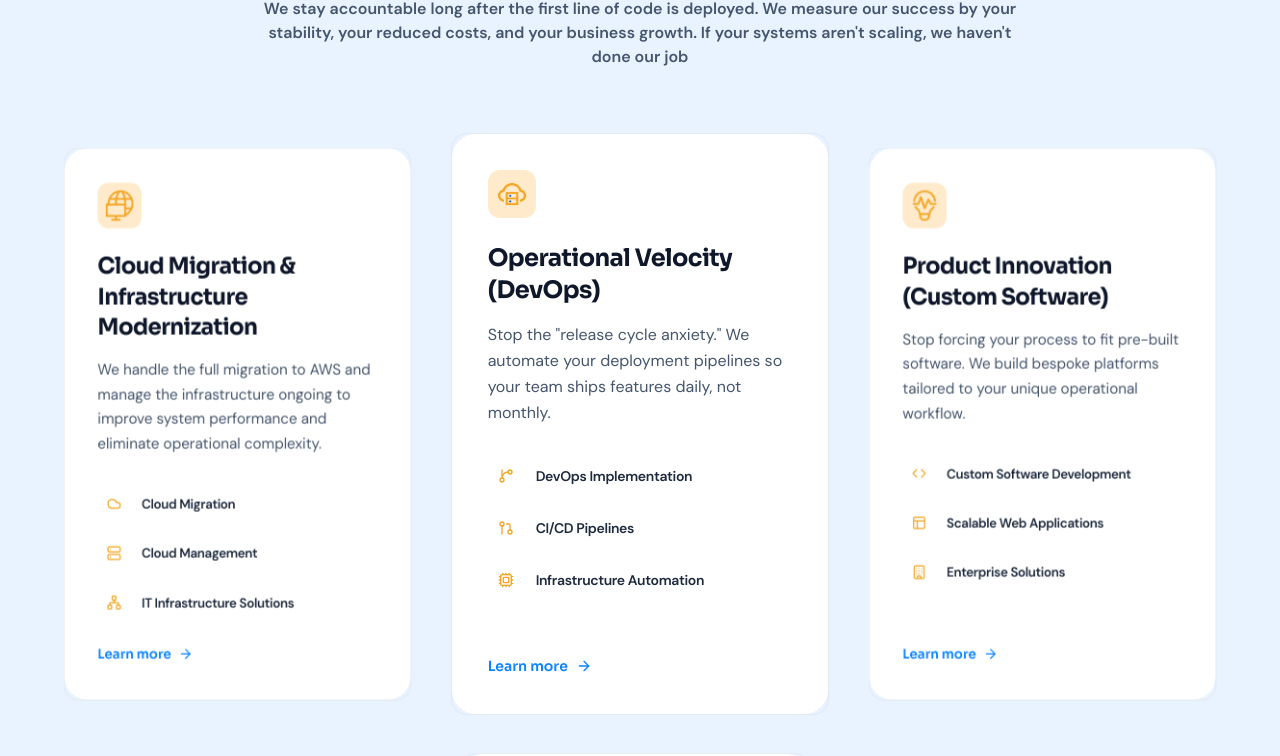
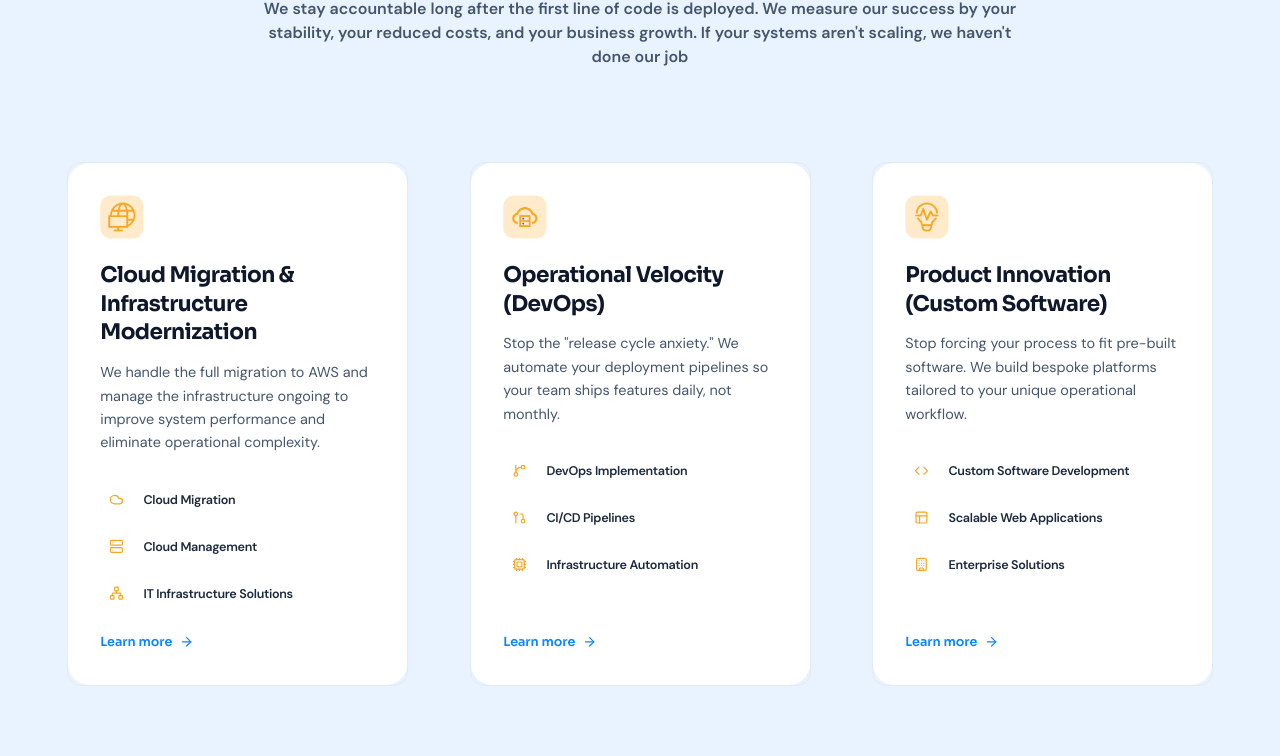
Before and after one commit to ProLaunch-Group/ptech-web, a Next.js app: page / in a window 1280 px wide. Shown: the part 2032-2788 px from the top of the page. Built offline with nearby package versions, Linux system fonts and the light colour scheme.

Commit message:
fix:Update animation variants in serviceCardMotion and animation.ts

```diff
--- a/src/components/module/home/ServiceCardMotion.tsx
+++ b/src/components/module/home/ServiceCardMotion.tsx
@@ -5,12 +5,18 @@ import { motion, useScroll, useTransform } from 'framer-motion';
 import { getDesktopVariants } from '@/libs/animations';
 import { ServiceCardMotionProps } from '@/types/service.types';
 
+
+
+
+
 export default function ServiceCardMotion({
   children,
   index,
 }: ServiceCardMotionProps) {
   const containerRef = useRef<HTMLDivElement>(null);
   const [isMobile, setIsMobile] = useState(false);
+
+
 
   // Calculate if the screen is mobile or desktop and set the state accordingly
   useEffect(() => {
@@ -20,32 +26,34 @@ export default function ServiceCardMotion({
     return () => window.removeEventListener('resize', checkMobile);
   }, []);
 
+
+
   const { scrollYProgress } = useScroll({
     target: containerRef,
     offset: ['start end', 'end start'],
   });
 
-  const isLastCard = index === 2;
+
+
+
 
   // Keeps your animation timing for cards 1 & 2, but finishes card 3 earlier
   const scale = useTransform(
-    scrollYProgress,
-    [0.2, isLastCard ? 0.9 : 0.9],
-    [0.8, 1.2]
+    scrollYProgress, [0.2, 0.3, 0.9], [1.2, 1.1, 0.7]
   );
 
   const opacity = useTransform(
-    scrollYProgress,
-    [0, isLastCard ? 0.6 : 0.3],
-    [0, 1]
+    scrollYProgress, [0, 0.3], [0, 1]
   );
+
+
 
   return (
     <motion.div
       ref={containerRef}
       initial={isMobile ? undefined : 'hidden'}
       whileInView={isMobile ? undefined : 'visible'}
-      viewport={isMobile ? undefined : { once: false, amount: 0.25 }}
+      viewport={isMobile ? undefined : { once: true, amount: 0.25 }}
       variants={isMobile ? undefined : getDesktopVariants(index)}
       style={{
         scale: isMobile ? scale : undefined,
--- a/src/libs/animations.ts
+++ b/src/libs/animations.ts
@@ -7,8 +7,7 @@ export const getDesktopVariants = (index: number): Variants => {
       visible: {
         x: '0%',
         opacity: 1,
-        rotateY: 15,
-        scale: 0.95,
+        scale: 0.90,
         transition: { type: 'spring', stiffness: 80, damping: 15, delay: 0.1 },
       },
     };
@@ -19,8 +18,7 @@ export const getDesktopVariants = (index: number): Variants => {
       visible: {
         x: '0%',
         opacity: 1,
-        rotateY: -15,
-        scale: 0.95,
+        scale: 0.90,
         transition: { type: 'spring', stiffness: 80, damping: 15, delay: 0.3 },
       },
     };
@@ -29,11 +27,10 @@ export const getDesktopVariants = (index: number): Variants => {
     return {
       hidden: { x: 0, opacity: 0, rotateY: 0, scale: 0.45 },
       visible: {
-        x: '105%',
+        x: '0%',
         opacity: 1,
-        rotateY: -15,
-        scale: 0.95,
-        transition: { type: 'spring', stiffness: 80, damping: 15, delay: 0.3 },
+        scale: 0.90,
+        transition: { type: 'spring', stiffness: 80, damping: 15, delay: 0.4 },
       },
     };
   }
@@ -43,7 +40,7 @@ export const getDesktopVariants = (index: number): Variants => {
       x: 0,
       y: 0,
       opacity: 1,
-      scale: 1,
+      scale: 0.90,
       transition: { type: 'spring', stiffness: 90, damping: 12, delay: 0.2 },
     },
   };
```
